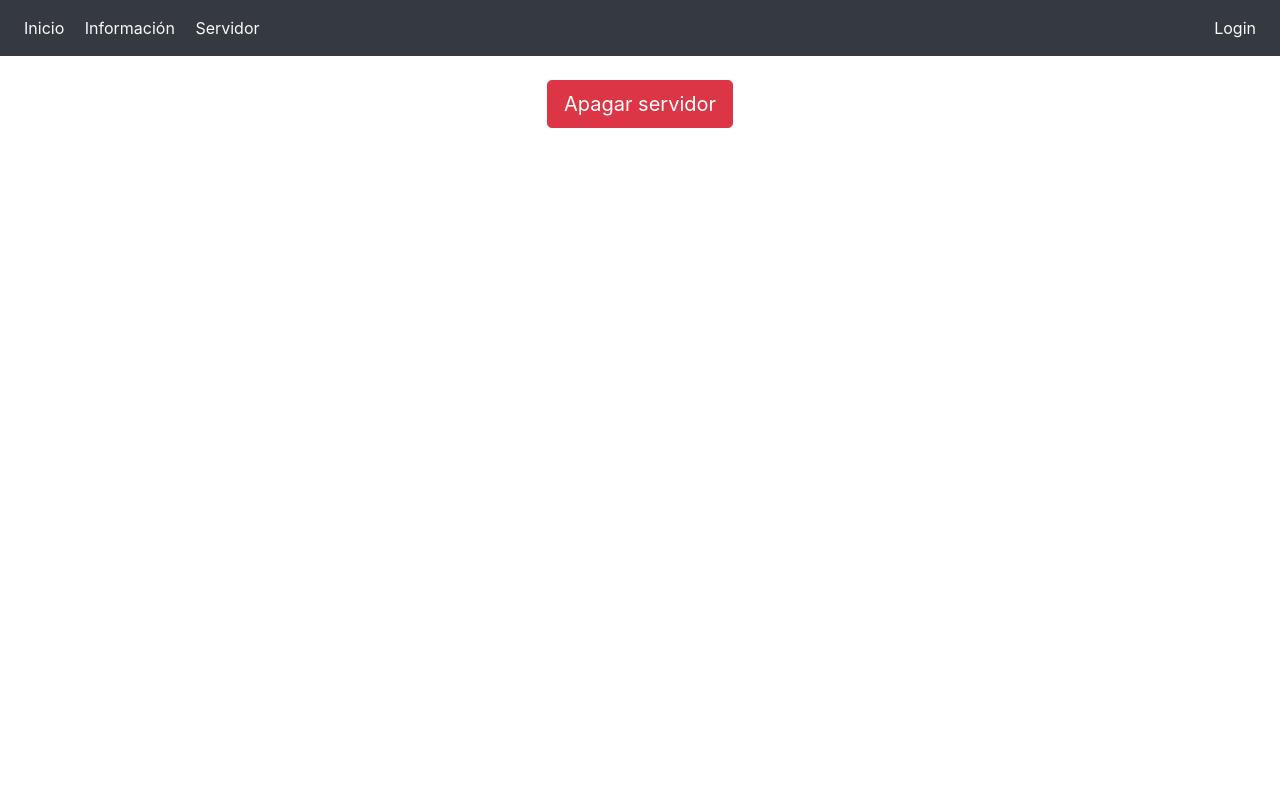
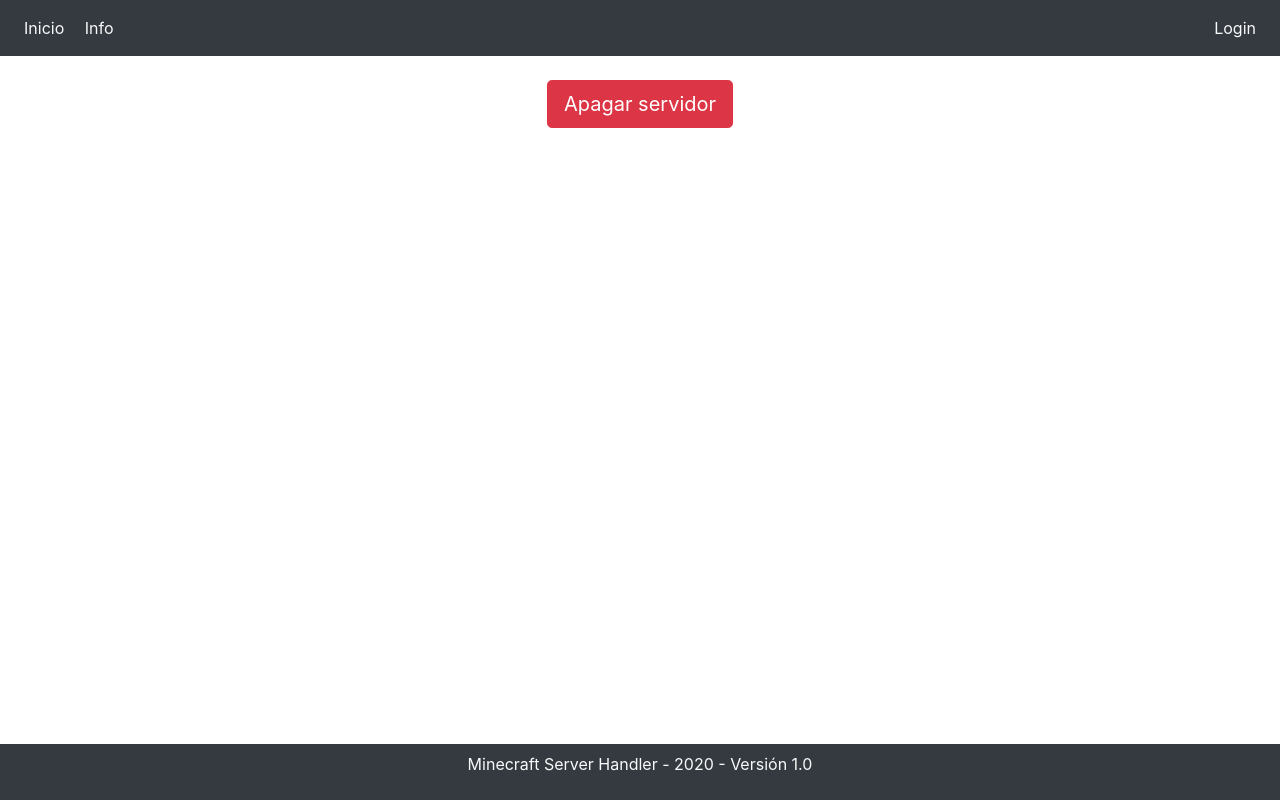
Before and after one commit to GuilleFalcon/ProyectoMC, a Django app: page /servidor/ in a window 1280 px wide. Run offline with Django 3.2, Linux system fonts and the light colour scheme; data that the repository does not hold is empty; some libraries are stand-ins or nearby versions.

Commit message:
Terminal, templates, auth

```diff
--- a/apitest/settings/base.py
+++ b/apitest/settings/base.py
@@ -122,7 +122,9 @@ USE_TZ = True
 # https://docs.djangoproject.com/en/3.1/howto/static-files/
 
 STATIC_URL = '/static/'
-STATICFILES_DIR = (os.path.join(os.path.dirname(BASE_DIR), 'static'),)
+STATICFILES_DIRS = [
+    BASE_DIR / "static",
+]
 
 MEDIA_URL = '/media/'
 MEDIA_ROOT = os.path.join(os.path.dirname(BASE_DIR), 'media')
@@ -142,3 +144,4 @@ GRAPHENE = {
 SITE_ID = 1
 
 LOGIN_REDIRECT_URL = '/'
+ACCOUNT_ADAPTER = 'apitest.adapter.UsernameMaxAdapter'
--- a/templates/account/login.html
+++ b/templates/account/login.html
@@ -4,7 +4,7 @@
 
 {% block content %}
 <div class="container" style="max-width:700; margin-top:20px">
-	<div class="card mx-auto" style="width:40rem">
+	<div class="card mx-auto border border-secondary" style="width:40rem">
     <div class="pb-2 pt-2 pr-4 pl-4">
       {% include "socialaccount/snippets/login_extra.html" %}
       <h3 class="text-center">Iniciar Sesión</h3>
--- a/templates/account/logout.html
+++ b/templates/account/logout.html
@@ -2,7 +2,7 @@
 
 {% block content %}
 <div class="container" style="max-width:700; margin-top:20px">
-  <div class="card mx-auto" style="width:40rem">
+  <div class="card mx-auto border border-secondary" style="width:40rem">
     <div class="pb-2 pt-2 pr-4 pl-4">
       <h3 class="text-center">Cerrar Sesión</h3>
 
--- a/templates/account/signup.html
+++ b/templates/account/signup.html
@@ -2,7 +2,7 @@
 
 {% block content %}
 <div class="container" style="max-width:700; margin-top:20px">
-  <div class="card mx-auto" style="width:40rem">
+  <div class="card mx-auto border border-secondary" style="width:40rem">
     <div class="pb-2 pt-2 pr-4 pl-4">
       <h3 class="text-center">Registrarse</h3>
 
--- a/templates/base.html
+++ b/templates/base.html
@@ -12,6 +12,11 @@
       .terminal {
         margin: auto;
       }
+      .footer {
+        bottom: 0;
+        position: fixed;
+        width: 100%;
+      }
     </style>
     <script src="https://code.jquery.com/jquery-3.3.1.min.js"></script>
     <script src="https://unpkg.com/jquery.terminal/js/jquery.terminal.min.js"></script>
@@ -25,13 +30,15 @@
     <nav class="navbar py-3 navbar-dark bg-dark navbar-expand-md">
       <div class="mr-auto">
         <a class="p-2 text-light" href="/">Inicio</a>
-        <a class="p-2 text-light" href="/informacion">Información</a>
-        <a class="p-2 text-light" href="/servidor">Servidor</a>
+        <a class="p-2 text-light" href="/informacion">Info</a>
+        {% if current_user.is_authenticated %}
+          <a class="p-2 text-light" href="/servidor">Servidor</a>
+        {% endif %}
       </div>
       <div>
         {% if current_user.is_authenticated %}
           <div class="dropdown">
-            <button class="btn btn-secondary dropdown-toggle" type="button" id="dropdownMenuButton" data-toggle="dropdown" aria-haspopup="true" aria-expanded="false">
+            <button class="btn btn-secondary dropdown-toggle btn-sm" type="button" id="dropdownMenuButton" data-toggle="dropdown" aria-haspopup="true" aria-expanded="false">
             {{ current_user.username }}
             </button>
             <div class="dropdown-menu" aria-labelledby="dropdownMenuButton">
@@ -39,11 +46,14 @@
             </div>
           </div>
         {% else %}
-          <a class="p-2 text-light" href="/accounts/signup">Login</a>
+          <a class="p-2 text-light" href="/accounts/login">Login</a>
         {% endif %}
       </div>
     </nav>
     {% block content %} {% endblock  %}
+      <div class="bg-dark footer text-center text-light py-2">
+        <p>Minecraft Server Handler - 2020 - Versión 1.0</p>
+      </div>
     <script src="https://code.jquery.com/jquery-3.3.1.min.js" integrity="sha384-DfXdz2htPH0lsSSs5nCTpuj/zy4C+OGpamoFVy38MVBnE+IbbVYUew+OrCXaRkfj" crossorigin="anonymous"></script>
     <script src="https://cdn.jsdelivr.net/npm/popper.js@1.16.1/dist/umd/popper.min.js" integrity="sha384-9/reFTGAW83EW2RDu2S0VKaIzap3H66lZH81PoYlFhbGU+6BZp6G7niu735Sk7lN" crossorigin="anonymous"></script>
     <script src="https://stackpath.bootstrapcdn.com/bootstrap/4.5.2/js/bootstrap.min.js" integrity="sha384-B4gt1jrGC7Jh4AgTPSdUtOBvfO8shuf57BaghqFfPlYxofvL8/KUEfYiJOMMV+rV" crossorigin="anonymous"></script>
--- a/templates/index.html
+++ b/templates/index.html
@@ -1 +1,5 @@
 {% extends 'base.html' %}
+
+{% block content %}
+
+{% endblock  %}
--- a/templates/servidor.html
+++ b/templates/servidor.html
@@ -15,16 +15,24 @@
     <script>
       function funcion_prender() {
         fetch("http://127.0.0.1:8000/graft/?query=mutation {prender{estado}}", {method:"POST"});
+
+        setTimeout(() => {
+          window.location.reload(true);
+        }, 5000);
       }
       function funcion_apagar() {
         fetch("http://127.0.0.1:8000/graft/?query=mutation {apagar{estado}}", {method:"POST"});
+
+        setTimeout(() => {
+          window.location.reload(true);
+        }, 5000);
       }
     </script>
     {% if status == "Encendido" %}
       <script>
-$('body').terminal({
-    hello: function(command, term) {
-      $.post("http://127.0.0.1:8000/graft/?query=mutation {prender{estado}}")}
+      $('body').terminal(function(command){
+          var url = "http://127.0.0.1:8000/graft/?query=mutation {comando(cmd:\"" + command + "\"){cmd}}"
+          $.post(url);
       }, {
         greetings: 'Minecraft Console',
         height: 300,
```
Also changed, not shown: apitest/adapter.py (added, +9 -0 lines), templates/info.html (+21 -0 lines), apitest/local.sqlite3, apps/home/apps.py (line endings or trailing spaces), apps/home/migrations/0001_initial.py (added), apps/home/migrations/0002_delete_user.py (added). Lines whose indentation alone changed are shown as unchanged.
